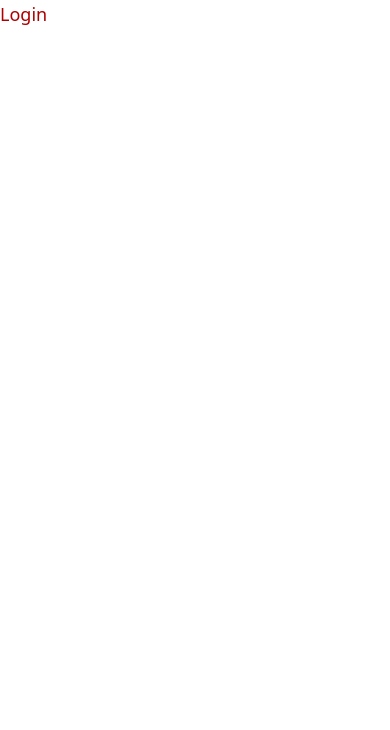
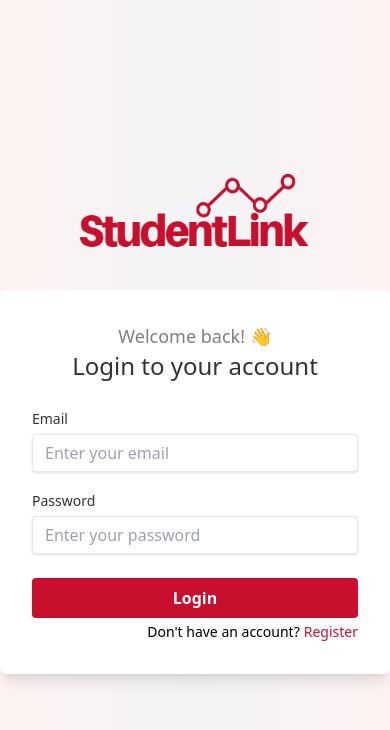
Before and after one commit to adnanali000/student-application-system, a React (Create React App) app: page /login in a window 390 px wide. Shown: the top 730 px of the page. Built offline with nearby package versions, Linux system fonts and the light colour scheme.

Commit message:
login page Ui , validation and responsive work done

```diff
--- a/public/index.html
+++ b/public/index.html
@@ -11,7 +11,7 @@
     />
     <link rel="apple-touch-icon" href="%PUBLIC_URL%/logo192.png" />
     <link rel="manifest" href="%PUBLIC_URL%/manifest.json" />
-    <title>Student Application System</title>
+    <title>StudentLink</title>
   </head>
   <body>
     <noscript>You need to enable JavaScript to run this app.</noscript>
--- /dev/null
+++ b/src/components/AuthLayout.jsx
@@ -0,0 +1,15 @@
+import React from 'react'
+import logo from '../assets/logo.png'
+
+export default function AuthLayout({children}) {
+  return (
+    <div className='flex justify-center flex-col items-center min-h-screen bg-gradient-to-r from-red-50 via-gray-100 to-red-50'>
+       <div className="mb-10">
+         <img src={logo} className='w-60 h-20'/>
+       </div>
+       <div className='bg-white p-8 rounded-md shadow-lg max-w-md w-full'>
+        {children}
+       </div>
+    </div>
+  )
+}
--- /dev/null
+++ b/src/components/CustomButton.jsx
@@ -0,0 +1,18 @@
+import React from 'react'
+
+export default function CustomButton({text,className,handleClick=()=>{},loading}) {
+  return (
+    <button type='button' onClick={handleClick} className={`bg-appRed w-full flex space-x-2  items-center justify-center transition mt-6 duration-300 hover:bg-appRedHover text-white font-bold py-2 px-4 rounded focus:outline-none focus:shadow-outline ${className}`}>
+       {loading &&
+        <span>
+          <svg aria-hidden="true" className="w-5 h-5 text-red-500 animate-spin fill-white" viewBox="0 0 100 101" fill="none" xmlns="http://www.w3.org/2000/svg">
+              <path d="M100 50.5908C100 78.2051 77.6142 100.591 50 100.591C22.3858 100.591 0 78.2051 0 50.5908C0 22.9766 22.3858 0.59082 50 0.59082C77.6142 0.59082 100 22.9766 100 50.5908ZM9.08144 50.5908C9.08144 73.1895 27.4013 91.5094 50 91.5094C72.5987 91.5094 90.9186 73.1895 90.9186 50.5908C90.9186 27.9921 72.5987 9.67226 50 9.67226C27.4013 9.67226 9.08144 27.9921 9.08144 50.5908Z" fill="currentColor"/>
+              <path d="M93.9676 39.0409C96.393 38.4038 97.8624 35.9116 97.0079 33.5539C95.2932 28.8227 92.871 24.3692 89.8167 20.348C85.8452 15.1192 80.8826 10.7238 75.2124 7.41289C69.5422 4.10194 63.2754 1.94025 56.7698 1.05124C51.7666 0.367541 46.6976 0.446843 41.7345 1.27873C39.2613 1.69328 37.813 4.19778 38.4501 6.62326C39.0873 9.04874 41.5694 10.4717 44.0505 10.1071C47.8511 9.54855 51.7191 9.52689 55.5402 10.0491C60.8642 10.7766 65.9928 12.5457 70.6331 15.2552C75.2735 17.9648 79.3347 21.5619 82.5849 25.841C84.9175 28.9121 86.7997 32.2913 88.1811 35.8758C89.083 38.2158 91.5421 39.6781 93.9676 39.0409Z" fill="currentFill"/>
+          </svg>
+        </span>}
+        <span>
+          {text}
+        </span>
+    </button>
+  )
+}
--- /dev/null
+++ b/src/components/CustomInput.jsx
@@ -0,0 +1,18 @@
+
+export default function CustomInput({type,value,onKeyDown=()=>{},label,name,onChange,error,placeholder}) {
+  return (
+    <div className="mb-4">
+        <label className="text-appDarkGray text-sm font-medium">{label}</label>
+        <input
+            type={type}
+            value={value}
+            placeholder={placeholder}
+            onChange={onChange}
+            onKeyDown={onKeyDown}
+            name={name}
+            className={`shadow appearance-none border rounded mt-1 w-full py-2 px-3 text-gray-700 leading-tight focus:outline-none focus:shadow-outline ${error ? 'border-appRed' : ''}`}
+        />
+        {error && <p className="text-appRed text-xs font-medium mt-0.5">{error}</p>}
+    </div>
+  )
+}
--- /dev/null
+++ b/src/components/FormHeader.jsx
@@ -0,0 +1,9 @@
+import React from 'react'
+
+export default function FormHeader({text}) {
+  return (
+    <div className='text-center text-2xl text-appDarkGray font-medium mb-6'>
+          {text}
+    </div>
+  )
+}
--- /dev/null
+++ b/src/components/Linking.jsx
@@ -0,0 +1,14 @@
+import React from 'react'
+
+export default function Linking({label,link,handleLink=()=>{}}) {
+  return (
+    <div className='text-right text-sm space-x-1 mt-1'>
+    <span>
+      {label}
+    </span>
+    <span className='text-appRed hover:underline cursor-pointer' onClick={handleLink}>
+      {link}
+    </span>
+  </div>
+  )
+}
--- /dev/null
+++ b/src/components/index.js
@@ -0,0 +1,13 @@
+import CustomButton from "./CustomButton";
+import CustomInput from "./CustomInput";
+import AuthLayout from "./AuthLayout";
+import Linking from "./Linking";
+import FormHeader from "./FormHeader";
+
+export {
+    CustomButton,
+    CustomInput,
+    AuthLayout,
+    Linking,
+    FormHeader
+}
--- a/src/pages/Login.jsx
+++ b/src/pages/Login.jsx
@@ -1,7 +1,82 @@
-import React from 'react'
+import React,{useState} from 'react'
+import {CustomInput,CustomButton,AuthLayout,Linking,FormHeader} from '../components'
+import { EmptySpaceRegix } from '../utils/regix';
+import { useNavigate } from 'react-router-dom';
 
-export default function Login() {
+const Login = () => {
+  const [userInput,setUserInput] = useState({email:'',password:''})
+  const [error,setError] = useState({email:'',password:''})
+  const [loading,setLoading] = useState(false)
+  const dummyUser = {email:'test@gmail.com',password:'test123'}
+  const navigate = useNavigate()
+
+  const handleLogin = ()=>{
+    let updateError = { email: '', password: '' };
+    if(EmptySpaceRegix.test(userInput.email)){
+      updateError.email = 'Email is required'
+    }
+    if(EmptySpaceRegix.test(userInput.password)){
+      updateError.password = 'Password is required'
+    }
+
+    if (updateError.email || updateError.password) {
+      setError(updateError);
+      return;
+    }
+
+
+    if(userInput.email === dummyUser.email && userInput.password === dummyUser.password){
+      setLoading(true)
+
+      setTimeout(() => {
+        setLoading(false)
+        localStorage.setItem('token','hellotest123!@#')
+        navigate('/')
+      }, 2000);
+    }else{
+      if(userInput.email !== dummyUser.email){
+        updateError.email = 'Invalid email. Please use test@gmail.com'
+      }
+      if(userInput.password !== dummyUser.password){
+        updateError.password = 'Invalid password. Please use test123'
+      }
+    }
+
+    setError(updateError)
+  }
+
+  const handleInputChange = (e)=>{
+    const {name,value} = e.target
+    setUserInput((prev) => ({...prev,[name]:value}))
+    if(error[name]){
+      setError((prev) => ({...prev,[name]:''}))
+    }
+  }
+
+
+  const handleKeyDown = (e) => {
+    if (e.key === 'Enter') {
+      handleLogin();
+    }
+  };
+
+  const handleLink = ()=>{
+    navigate('/register')
+  }
+
+
   return (
-    <div className='text-appRed text-lg'>Login</div>
-  )
-}
+    <AuthLayout>
+        <div className='text-center text-lg text-appDimGray font-medium'>
+          Welcome back! 👋
+        </div>
+          <FormHeader text="Login to your account" />
+          <CustomInput label="Email" name="email" type="email" onKeyDown={handleKeyDown} value={userInput.email} onChange={handleInputChange} error={error.email} placeholder="Enter your email" />
+          <CustomInput label="Password" name="password" type="password" value={userInput.password} onKeyDown={handleKeyDown} onChange={handleInputChange} error={error.password} placeholder="Enter your password" />
+          <CustomButton text='Login' loading={loading} handleClick={handleLogin} />
+          <Linking label="Don't have an account?" link="Register" handleLink={handleLink} />
+    </AuthLayout>
+  );
+};
+
+export default Login;
--- /dev/null
+++ b/src/utils/regix.js
@@ -0,0 +1 @@
+export const EmptySpaceRegix = /^\s*$/
--- a/tailwind.config.js
+++ b/tailwind.config.js
@@ -6,10 +6,12 @@ module.exports = {
   theme: {
     extend: {
       colors:{
-        appRed : '#AE0000',
+        appRed : '#C8102E',
+        appRedHover : '#b70c26',
         appGreen: '#41901c',
         appDarkGray: '#323232',
-        appLightGray: '#DEDEDE'
+        appLightGray: '#DEDEDE',
+        appDimGray: '#7f7f7f',
 
       }
     },
```
Also changed, not shown: src/assets/logo.png (added).
